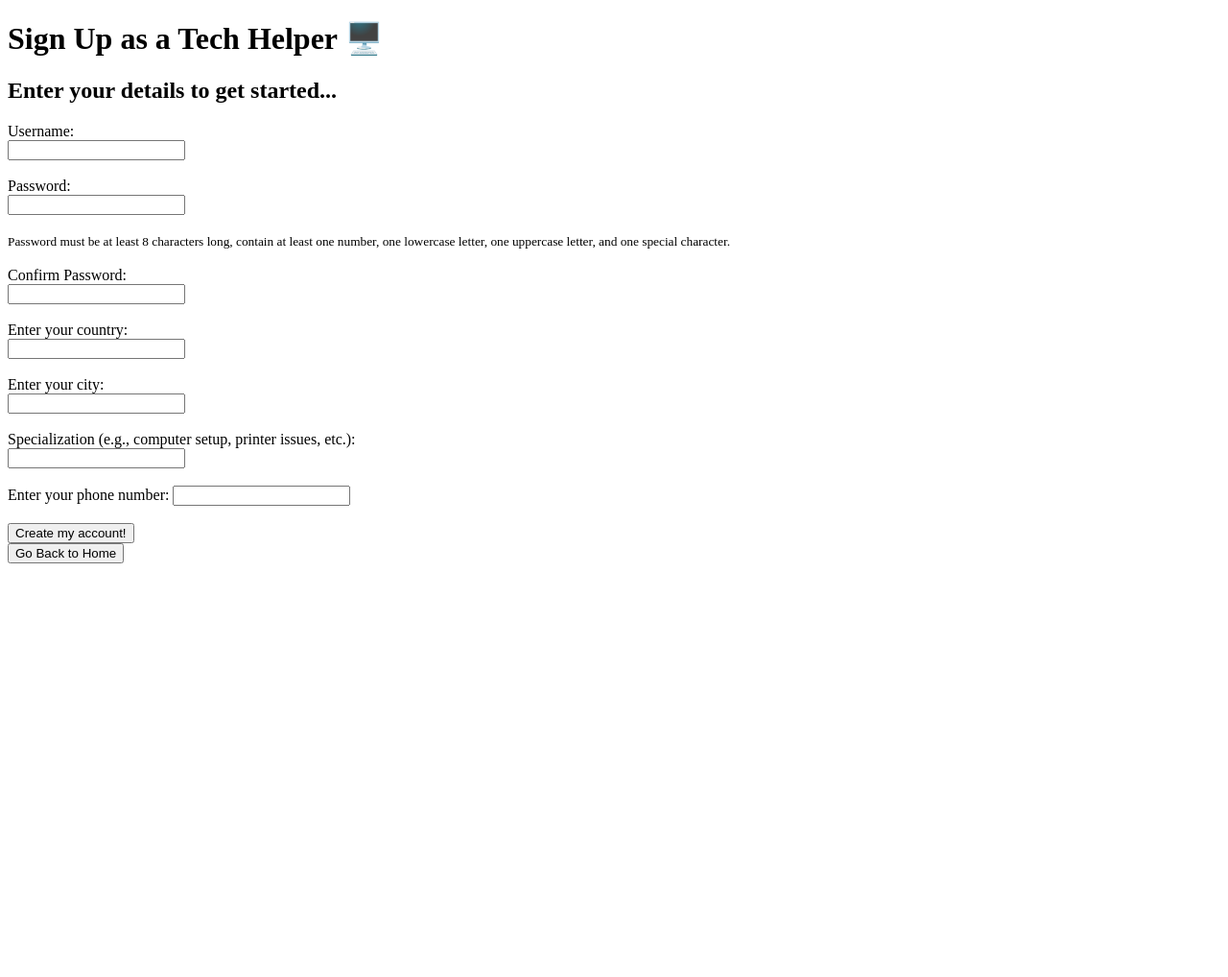
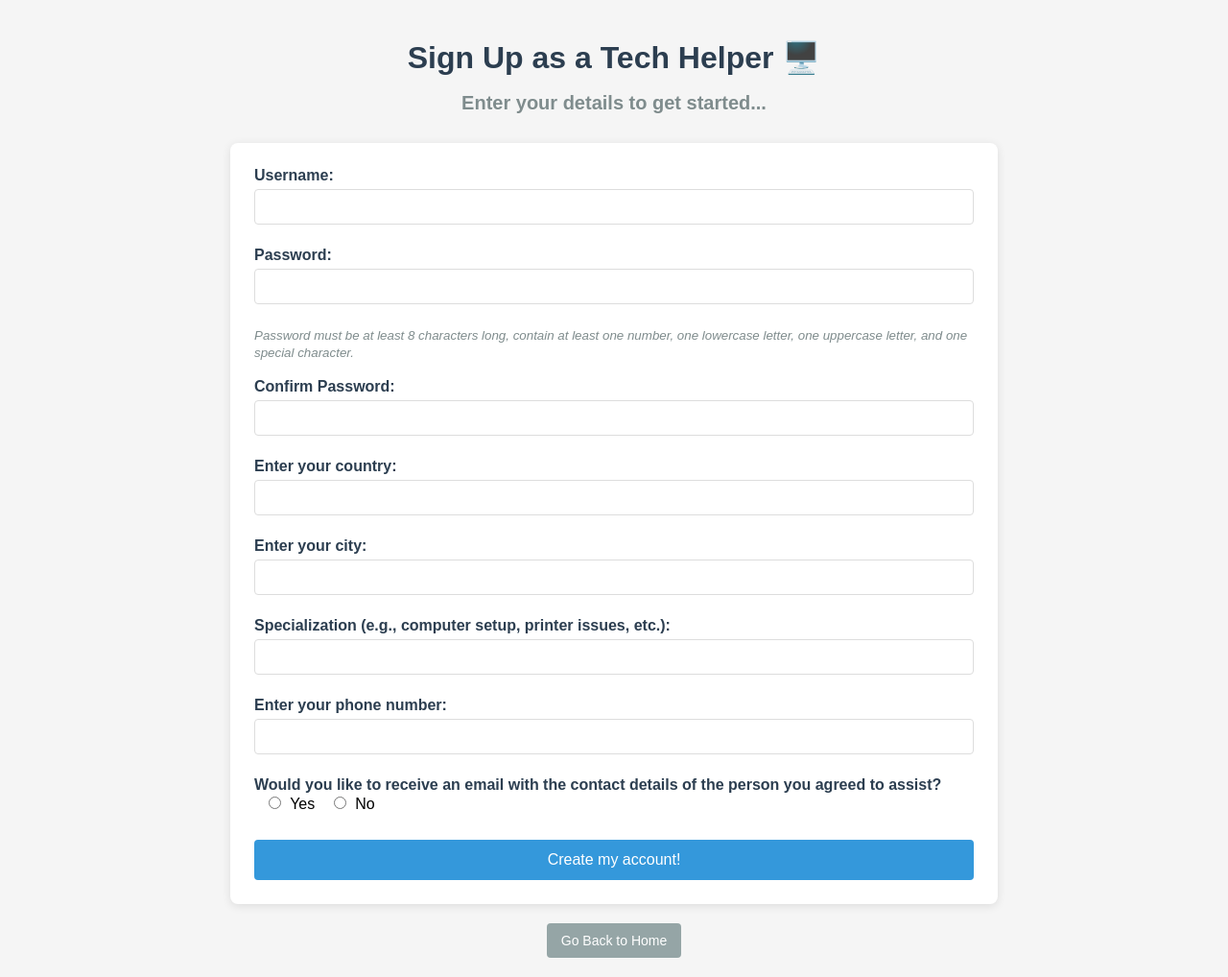
Before and after one commit to Rotemkal/TechBuddy, a Flask app: page /helper-sign-up in a window 1280 px wide. Shown: the whole page at 96% size. Before the commit the page ends 587 px from the top, so only its background shows below. Run offline with Flask 3, Linux system fonts and the light colour scheme.

Commit message:
Added css files to make the pages look better

```diff
--- /dev/null
+++ b/static/css/helper_sign_up.css
@@ -0,0 +1,102 @@
+/* General body styling */
+body {
+    font-family: Arial, sans-serif;
+    max-width: 800px;
+    margin: 0 auto;
+    padding: 20px;
+    background-color: #f5f5f5;
+}
+
+/* Main heading styling */
+h1 {
+    color: #2c3e50;
+    text-align: center;
+    margin-bottom: 10px;
+    font-size: 32px;
+}
+
+/* Subheading styling */
+h2 {
+    color: #7f8c8d;
+    text-align: center;
+    margin-bottom: 30px;
+    font-size: 20px;
+}
+
+/* Form styling */
+form {
+    background-color: white;
+    padding: 25px;
+    border-radius: 8px;
+    box-shadow: 0 2px 10px rgba(0, 0, 0, 0.1);
+    margin-bottom: 20px;
+}
+
+/* Label styling */
+label {
+    font-weight: bold;
+    color: #2c3e50;
+}
+
+/* Input field styling */
+input[type="text"],
+input[type="password"],
+input[type="email"] {
+    width: 100%;
+    padding: 10px;
+    margin: 5px 0;
+    border: 1px solid #ddd;
+    border-radius: 4px;
+    box-sizing: border-box;
+}
+
+/* Password hint styling */
+small {
+    color: #7f8c8d;
+    font-style: italic;
+}
+
+/* Radio button container styling */
+input[type="radio"] {
+    margin-right: 5px;
+    margin-left: 15px;
+}
+input[type="radio"]:first-of-type {
+    margin-left: 0;
+}
+
+/* Submit button styling */
+button[type="submit"] {
+    background-color: #3498db;
+    color: white;
+    padding: 12px 20px;
+    width: 100%;
+    border: none;
+    border-radius: 4px;
+    cursor: pointer;
+    font-size: 16px;
+    margin-top: 10px;
+    transition: background-color 0.3s ease;
+}
+
+button[type="submit"]:hover {
+    background-color: #2980b9;
+}
+
+/* Go back button styling */
+button[onclick="goBack()"] {
+    background-color: #95a5a6;
+    color: white;
+    padding: 10px 15px;
+    border: none;
+    border-radius: 4px;
+    cursor: pointer;
+    font-size: 14px;
+    display: block;
+    margin: 0 auto;
+    transition: background-color 0.3s ease;
+}
+
+button[onclick="goBack()"]:hover {
+    background-color: #7f8c8d;
+}
--- a/templates/helper_sign_up.html
+++ b/templates/helper_sign_up.html
@@ -3,6 +3,7 @@
     <head>
         <meta charset="UTF-8">
         <script src="{{ url_for('static', filename='js/script.js') }}" defer></script>
+        <link rel="stylesheet" href="{{ url_for('static', filename='css/helper_sign_up.css') }}">
         <title>Sign Up as Tech-Savvy Helper - TechBuddy</title>
     </head>
     <body>
@@ -32,6 +33,15 @@
         <label for="phone_number">Enter your phone number:</label>
         <input type="text" name="phone_number" id="phone_number"><br><br>
 
+        <label for="yes_email">Would you like to receive an email with the contact details of the person you agreed to assist?</label><br>
+        <input type="radio" id="yes_email" name="approve_by_email" value="yes" onclick="enter_your_email()" > Yes
+        <input type="radio" id="no_email" name="approve_by_email" value="no" onclick="enter_your_email()" > No<br><br>
+
+        <div id="email_field" style="display:none;"> <!--does not appear until the user approves us to send him emails-->
+            <label for="email">Your email:</label><br>
+            <input type="email" id="email" name="email"><br><br>
+        </div>
+
         <button type="submit">Create my account!</button><br>
         </form>
 
--- a/templates/login_page.html
+++ b/templates/login_page.html
@@ -3,6 +3,7 @@
     <head>
         <meta charset="UTF-8">
         <meta name="viewport" content="width=device-width, initial-scale=1.0">
+        <link rel="stylesheet" href="{{ url_for('static', filename='css/login_page.css') }}">
         <title>Login - TechBuddy</title>
     </head>
     <body>
```
Also changed, not shown: static/css/helpseeker_sign_up.css (added, +102 -0 lines), static/css/home.css (added, +52 -0 lines), static/css/login_page.css (added, +58 -0 lines), templates/home.html (+7 -8 lines).
